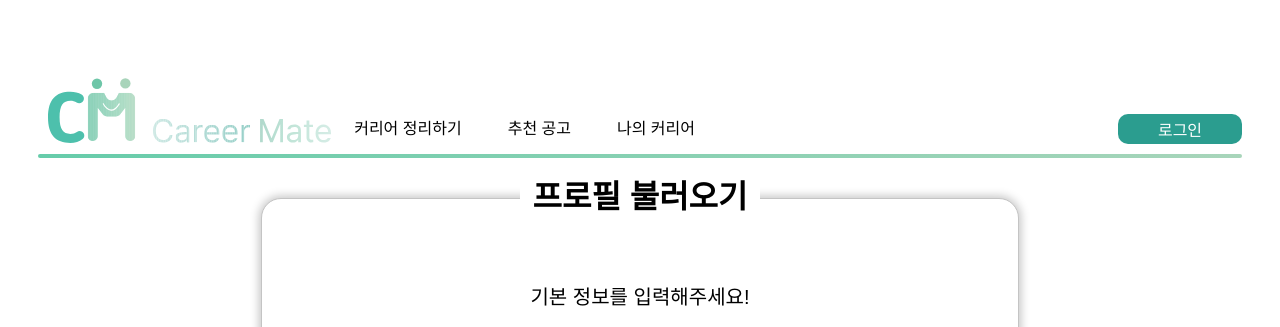
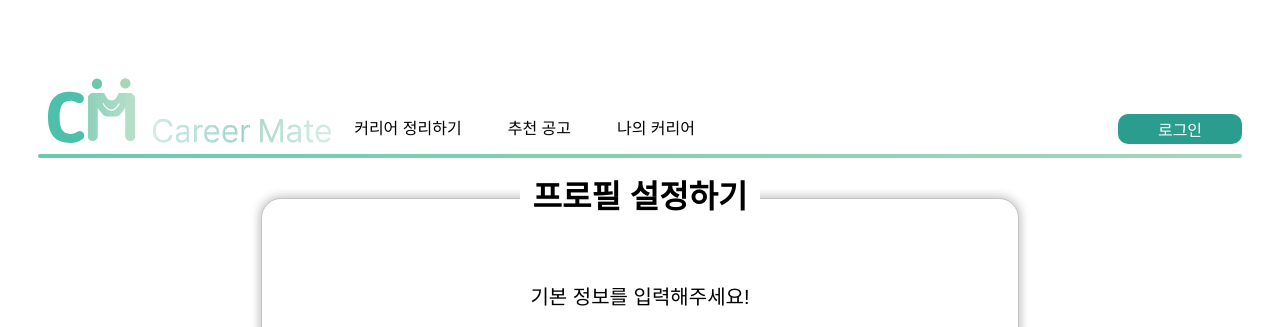
Before and after one commit to Career-Mate/Web, a React (Vite) app: page /profile in a window 1280 px wide. Shown: the top 327 px of the page. Built offline with nearby package versions, Linux system fonts and the light colour scheme; a web font is replaced by a local one.

Commit message:
chore: InfoContainer TitleText 수정

```diff
--- a/src/components/common/InfoContainer/InfoContainer.jsx
+++ b/src/components/common/InfoContainer/InfoContainer.jsx
@@ -21,7 +21,7 @@ const InfoContainer = ({
                     <S.Logo src={Logo} alt="Logo" $top={top} />
                 </S.LogoWrapper>
             )}
-            {showTitleText && <S.TitleText $top={top}>프로필 불러오기</S.TitleText>}
+            {showTitleText && <S.TitleText $top={top}>프로필 설정하기</S.TitleText>}
 
             <S.ContentWrapper>
                 {mainText && <S.MainText>{mainText}</S.MainText>}
```
